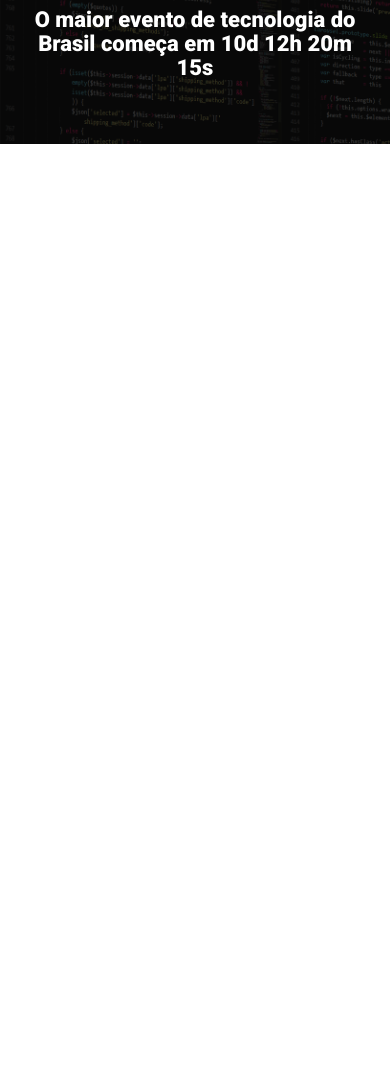
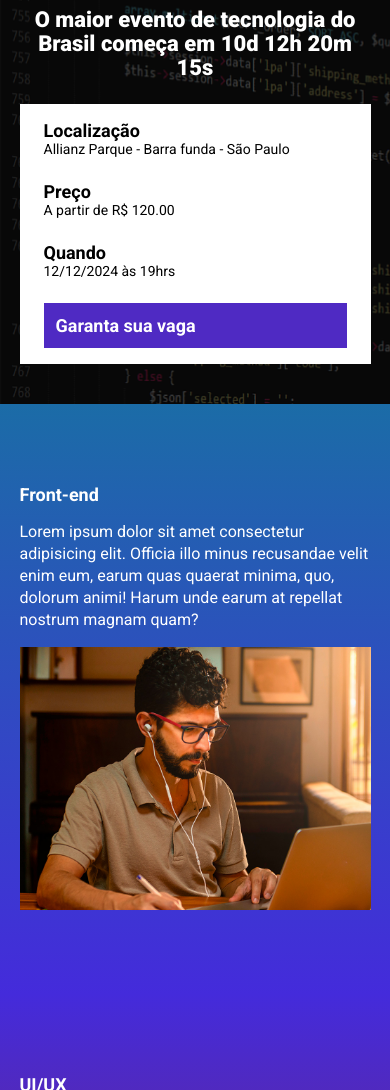
Before and after one commit to kellzero/ebac_tech_talks, a website built with Parcel: page src/index.html in a window 390 px wide. Shown: the part 96-1186 px from the top of the page. Before the commit the page ends 844 px from the top, so only its background shows below. Built offline with nearby package versions, Linux system fonts and the light colour scheme.

Commit message:
erro no js

```diff
--- a/src/index.html
+++ b/src/index.html
@@ -1,5 +1,5 @@
 <!DOCTYPE html>
-<html lang="pt_BR">
+<html lang="pt-BR">
 <head>
     <meta charset="UTF-8">
     <meta name="viewport" content="width=device-width, initial-scale=1.0">
@@ -7,8 +7,9 @@
     <link rel="preconnect" href="https://fonts.googleapis.com">
     <link rel="preconnect" href="https://fonts.gstatic.com" crossorigin>
     <link href="https://fonts.googleapis.com/css2?family=Roboto:ital,wght@0,100;0,300;0,400;0,500;0,700;0,900;1,100;1,300;1,400;1,500;1,700;1,900&display=swap" rel="stylesheet">
+    <link rel="stylesheet" href="./styles/main.scss">
+    <link rel="stylesheet" href="https://unpkg.com/aos@next/dist/aos.css" />
 
-    <link rel="stylesheet" href="./styles/main.scss">
 </head>
 <body>
     <header class="hero">
@@ -17,9 +18,64 @@
             <p class="hero__text">
                 O maior evento de tecnologia do Brasil começa em 10d 12h 20m 15s
             </p>
+            <div class="infos-bar">
+                <ul class="infos-bar__infos">
+                    <li class="infos-bar__infos__item">
+                        <b>Localização</b>
+                        Allianz Parque - Barra funda - São Paulo
+                    </li>
+                    <li class="infos-bar__infos__item">
+                        <b>Preço</b>
+                        A partir de R$ 120.00
+                    </li>
+                    <li class="infos-bar__infos__item">
+                        <b>Quando</b>
+                        12/12/2024 às 19hrs
+                    </li>
+                </ul>
+                <a href="#" class="button button--primary">
+                    Garanta sua vaga
+                </a>
+            </div>
         </div>
     </header>
-
-    <script src="./scripts/main.js"></script>
+    <section class="event event--frontend" >
+        <div class="container" data-aos="fade-right">
+            <div class="event__details">
+                <h2 class="event__details__title">Front-end</h2>
+                <p class="event__details__description">Lorem ipsum dolor sit amet consectetur adipisicing elit. Officia illo minus recusandae velit enim eum, earum quas quaerat minima, quo, dolorum animi! Harum unde earum at repellat nostrum magnam quam?</p>
+            </div>
+            <img class="event__image" src="./images/frontend.png" alt="Front-end">
+        </div>
+    </section>
+    <section class="event event--ui-ux event--image-left" >
+        <div class="container" data-aos="fade-left">
+            <div class="event__details">
+                <h2 class="event__details__title">UI/UX</h2>
+                <p class="event__details__description">Lorem ipsum dolor sit amet consectetur adipisicing elit. Officia illo minus recusandae velit enim eum, earum quas quaerat minima, quo, dolorum animi! Harum unde earum at repellat nostrum magnam quam?</p>
+            </div>
+            <img class="event__image" src="./images/ui-ux.png" alt="Front-end">
+        </div>
+    </section>
+    <section class="event event--data-science">
+        <div class="container">
+            <div class="event__details">
+                <h2 class="event__details__title">Data Science</h2>
+                <p class="event__details__description">Lorem ipsum dolor sit amet consectetur adipisicing elit. Officia illo minus recusandae velit enim eum, earum quas quaerat minima, quo, dolorum animi! Harum unde earum at repellat nostrum magnam quam?</p>
+            </div>
+            <img class="event__image" src="./images/data.png" alt="Front-end">
+        </div>
+    </section>
+    <section class="event event--backend event--image-left">
+        <div class="container">
+            <div class="event__details">
+                <h2 class="event__details__title">Backend</h2>
+                <p class="event__details__description">Lorem ipsum dolor sit amet consectetur adipisicing elit. Officia illo minus recusandae velit enim eum, earum quas quaerat minima, quo, dolorum animi! Harum unde earum at repellat nostrum magnam quam?</p>
+            </div>
+            <img class="event__image" src="./images/backend.png" alt="Front-end">
+        </div>
+    </section>
+    <script src="https://unpkg.com/aos@next/dist/aos.js" defer></script>
+    <script src="./scripts/main.js" defer></script>
 </body>
 </html>
--- a/src/scripts/main.js
+++ b/src/scripts/main.js
@@ -1 +1,3 @@
-console.log('Olá mundo');
+document.addEventListener('DOMContentLoaded', function() {
+    AOS.init();
+});
--- /dev/null
+++ b/src/styles/_event.scss
@@ -0,0 +1,61 @@
+@use 'variables';
+
+.event {
+    padding: 80px 0;
+
+
+    &--frontend {
+        background-image: linear-gradient(variables.$blue1, variables.$blue2);
+    }
+    &--ui-ux {
+        background-image: linear-gradient(variables.$blue2, variables.$pink);
+    }
+    &--data-science {
+        background-image: linear-gradient(variables.$pink, variables.$yellow);
+    }
+    &--backend {
+        background-image: linear-gradient(variables.$yellow, variables.$pink);
+    }
+
+    &--image-left{
+        .container{
+            flex-direction: row-reverse;
+        }
+    }
+    .container{
+        display: flex;
+        gap: 40px;
+
+    }
+
+    &__image {
+        max-width: 360px;
+    }
+
+    &__details {
+        &__title{
+            font-size: 18px;
+            font-weight: bold;
+            margin-bottom: 16px;
+        }
+
+        &__description {
+            line-height: 22px;
+        }
+    }
+
+    @media (max-width: 640px){
+        .container{
+            display: block;
+        }
+
+        &__image {
+            width: 100%;
+        }
+
+        &__details {
+            margin-right: 0;
+            margin-bottom: 16px;
+        }
+    }
+}
--- a/src/styles/_hero.scss
+++ b/src/styles/_hero.scss
@@ -1,3 +1,5 @@
+@use 'variables';
+
 .hero {
     padding-top: 64px;
     padding-bottom: 100px;
@@ -17,7 +19,7 @@
         left: 0;
         width: 100%;
         height: 100%;
-        background-color: #000;
+        background-color: variables.$secondaryTextColor;
         content: '';
         opacity: .7;
     }
--- /dev/null
+++ b/src/styles/_variables.scss
@@ -0,0 +1,8 @@
+$textColor: #fff;
+$secondaryTextColor: #000;
+
+$blue1: #1B6CA7;
+$blue2: #442BDB;
+$pink: #89223B;
+$yellow: #9C791D;
+$purple: #4F2AC3;
--- /dev/null
+++ b/src/styles/components/_buttons.scss
@@ -0,0 +1,26 @@
+@use'../variables';
+
+.button {
+    padding: 12px;
+    font-size: 18px;
+    font-weight: bold;
+    text-decoration: none;
+    text-align: center;
+    white-space: nowrap;
+
+    &--primary {
+        color: variables.$textColor;
+        background-color: variables.$purple;
+    }
+
+    @media (max-width:640px){
+        display: flex;
+        width: 100%;
+        align-items: center;
+    }
+
+    @media (max-width:1024px){
+        display: flex;
+        align-items: center;
+    }
+}
--- /dev/null
+++ b/src/styles/components/_infos_bar.scss
@@ -0,0 +1,41 @@
+@use '../variables';
+
+.infos-bar {
+    padding: 16px 24px;
+    background-color: variables.$textColor;
+    display: flex;
+    justify-content: space-between;
+
+    &__infos {
+        display: flex;
+        gap: 40px;
+
+        &__item {
+            font-size: 14px;
+            color: variables.$secondaryTextColor;
+
+            b {
+                color: variables.$secondaryTextColor;
+                font-size: 18px;
+                display: block;
+            }
+        }
+    }
+
+    @media (max-width:640px){
+        display: block;
+
+        &__infos {
+            display: block;
+
+            &__item{
+                margin-bottom: 24px;
+            }
+        }
+    }
+    @media (max-width:1024px){
+        &__infos {
+            gap: 16px;
+        }
+    }
+}
--- a/src/styles/main.scss
+++ b/src/styles/main.scss
@@ -1,5 +1,8 @@
 @use 'hero';
-
+@use 'components/infos_bar';
+@use 'components/buttons';
+@use 'event';
+@use 'variables';
 
 
 * {
@@ -7,7 +10,8 @@
     padding: 0;
     box-sizing: border-box;
     font-family: "Roboto", sans-serif;
-    color: #fff;
+    color: variables.$textColor;
+    list-style: none;
 }
 .container {
     max-width: 960px;
```
